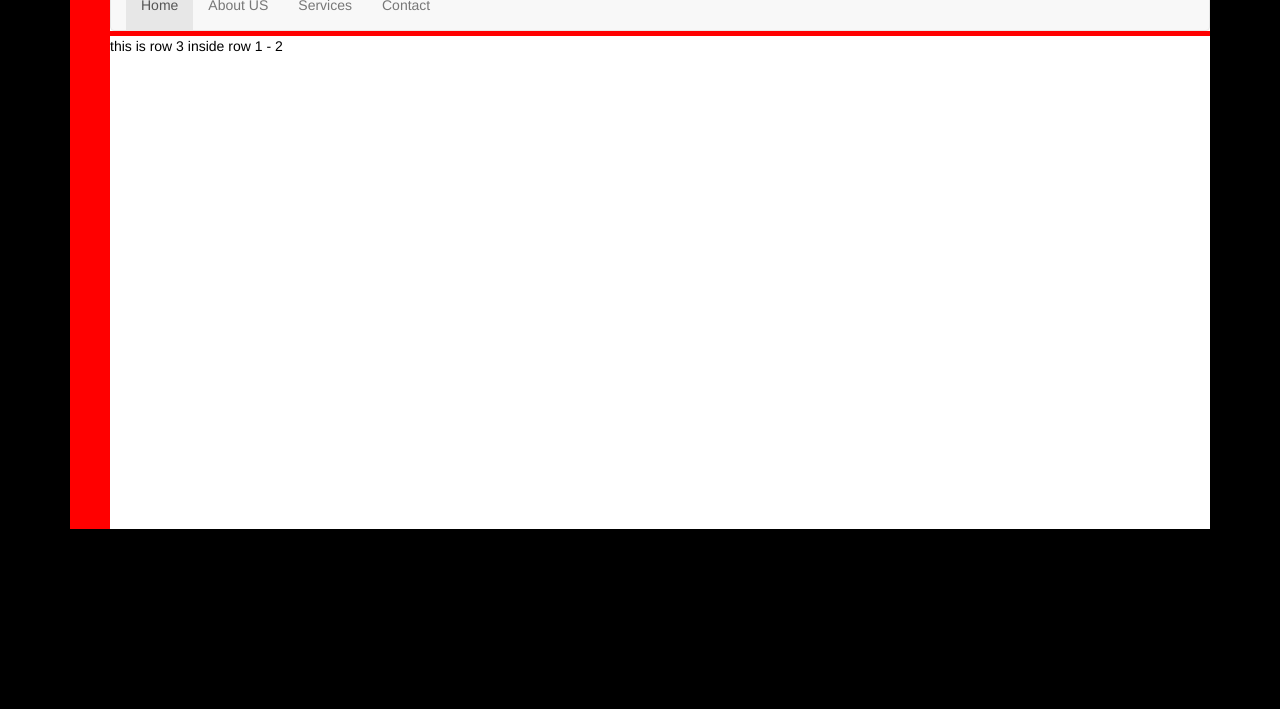
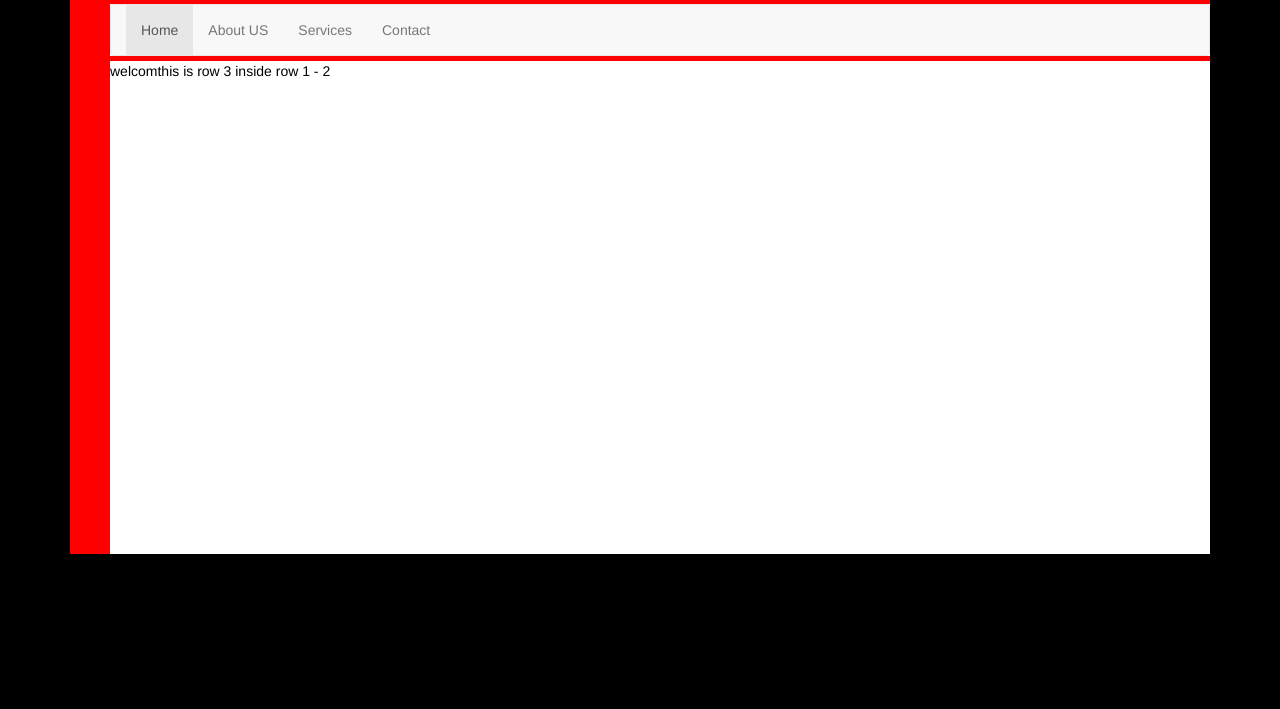
Before and after one commit to gitFreddySandbox/WWW, a PHP site: page /index.html in a window 1280 px wide. Shown: the part 91-800 px from the top of the page. Run offline with PHP 8.4, Linux system fonts and the light colour scheme; some libraries are stand-ins or nearby versions.

Commit message:
Update Build

```diff
--- a/Site1/css/custom.css
+++ b/Site1/css/custom.css
@@ -1,7 +1,7 @@
 body{
     background: black;
 }
-div#Bcolor {
+div#Bkgcolor {
     background: red;
     color: white;
     height: 100%;
@@ -9,10 +9,10 @@ div#Bcolor {
     margin-top: 20px;
     margin-bottom: 20px;
 }
-div#Bcolor2{
+div#navDiv{
     background: white;
     margin-left: 40px;
-    margin-top: 50px;
+    margin-top: 5px;
     color: black;
     height: 550px;
 
@@ -22,6 +22,12 @@ div#filler1{
     height: 5px;
     width: 100%;
     margin-left: 0px;
-    color: yellow;
     margin-top:-120px;
 }
+#banner{
+    margin-left: 40px;
+    margin-top: 0;
+    margin-right: 0;
+    width: auto;
+
+}
--- a/Site1/index.html
+++ b/Site1/index.html
@@ -1,5 +1,6 @@
 <!DOCTYPE html>
 <html lang="en">
+
 <head>
     <meta charset="utf-8">
     <meta http-equiv="X-UA-Compatible" content="IE=edge">
@@ -17,10 +18,16 @@
         <script src="https://oss.maxcdn.com/respond/1.4.2/respond.min.js"></script>
     <![endif]-->
 </head>
+
 <body>
     <div class="container">
-    <div class="row" id="Bcolor">
-        <div class="row, full" id="Bcolor2">
+        <div class="row" id="Bkgcolor">
+            <div class="row full" id="banner">
+            <img src="http://devimg.com/400x50" width="100%" height="70px">
+            </div>
+
+            <!-- Navigation Div START-->
+            <div class="row, full" id="navDiv">
                 <nav class="navbar navbar-default" role="navigation">
                     <div class="navbar-header">
                         <button type="button" class="navbar-toggle" data-toggle="collapse" data-target=".navbar-ex1-collapse">
@@ -31,19 +38,28 @@
                         </button>
                     </div>
                     <!-- Collect the nav links, forms, and other content for toggling -->
-                <div class="collapse navbar-collapse navbar-ex1-collapse">
+                    <div class="collapse navbar-collapse navbar-ex1-collapse" role="navigation">
                         <ul class="nav navbar-nav">
-                        <li class="active"><a href="#">Home</a></li>
-                        <li><a href="#">About US</a> </li>
-                        <li><a href="#">Services</a></li>
-                        <li><a href="#">Contact</a> </li>
+                            <li class="active"><a href="#">Home</a>
+                            </li>
+                            <li><a href="#">About US</a>
+                            </li>
+                            <li><a href="#">Services</a>
+                            </li>
+                            <li><a href="#">Contact</a>
+                            </li>
 
                         </ul>
-                </div><!-- /.navbar-collapse -->
+                    </div>
+                    <!-- /.navbar-collapse -->
                 </nav>
                 <div class="row" id="filler1"></div>
-            <div class="row, full">this is row 3 inside row 1 - 2 </div>
+                <div class="row, full">
+                    welcomthis is row 3 inside row 1 - 2
+
                 </div>
+            </div>
+             <!-- Navigation Div END-->
         </div>
 
 
@@ -54,4 +70,5 @@
     <!-- Include all compiled plugins (below), or include individual files as needed -->
     <script src="https://maxcdn.bootstrapcdn.com/bootstrap/3.3.0/js/bootstrap.min.js"></script>
 </body>
+
 </html>
```
Also changed, not shown: 1 other file. Lines whose indentation alone changed are shown as unchanged.
